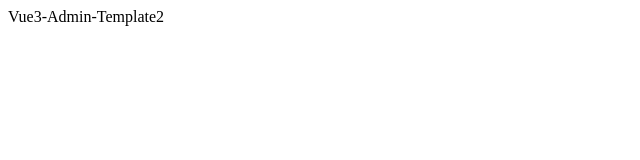
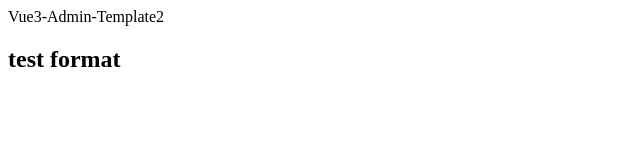
Before and after one commit to Jay-Wong-Git/wong-selected, a Vue app: page / in a window 1280 px wide. Shown: the top 160 px of the page, without its empty margins (0-640 px from the left). Built offline with nearby package versions, Linux system fonts and the light colour scheme.

Commit message:
test format before commit

```diff
--- a/src/App.vue
+++ b/src/App.vue
@@ -2,6 +2,7 @@
 const obj ={name:"Andy"}
 <template>
   <div class="test">Vue3-Admin-Template2</div>
+    <h2>test format</h2>
 </template>
 
 <style scoped lang="scss">
```
